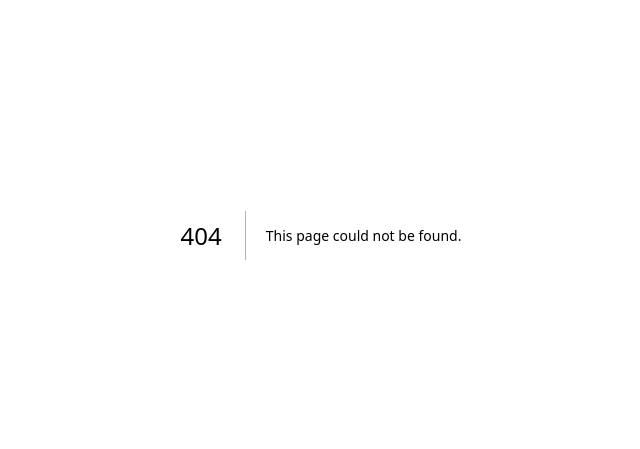
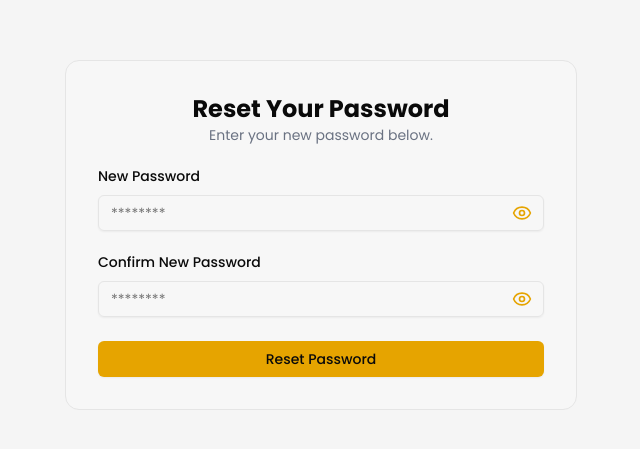
Before and after one commit to nurulla-hasan/triplem-website, a Next.js app: page /auth/reset-password in a window 1280 px wide. Before the commit this address had no page. Shown: the part 165-614 px from the top of the page, without its empty margins (319-959 px from the left). Built offline with nearby package versions, Linux system fonts and the light colour scheme.

Commit message:
auth page added

```diff
--- /dev/null
+++ b/src/app/auth/forgot-password/page.jsx
@@ -0,0 +1,15 @@
+"use client";
+import { ForgotPasswordForm } from '@/components/auth-components/ForgotPasswordForm';
+
+
+const ForgotPassPage = () => {
+    return (
+        <div className="bg-muted flex min-h-svh flex-col items-center justify-center p-6 md:p-10">
+            <div className="w-full max-w-sm md:max-w-lg">
+                <ForgotPasswordForm />
+            </div>
+        </div>
+    );
+};
+
+export default ForgotPassPage;
--- /dev/null
+++ b/src/app/auth/reset-password/page.jsx
@@ -0,0 +1,15 @@
+"use client";
+import { ResetPasswordForm } from '@/components/auth-components/ResetPasswordForm';
+
+
+const ResetPassPage = () => {
+    return (
+        <div className="bg-muted flex min-h-svh flex-col items-center justify-center p-6 md:p-10">
+            <div className="w-full max-w-sm md:max-w-lg">
+                <ResetPasswordForm/>
+            </div>
+        </div>
+    );
+};
+
+export default ResetPassPage;
--- /dev/null
+++ b/src/app/auth/verification/page.jsx
@@ -0,0 +1,15 @@
+"use client";
+import { VerificationForm } from '@/components/auth-components/VerificationForm';
+
+
+const VerificationPage = () => {
+    return (
+        <div className="bg-muted flex min-h-svh flex-col items-center justify-center p-6 md:p-10">
+            <div className="w-full max-w-sm md:max-w-lg">
+                <VerificationForm />
+            </div>
+        </div>
+    );
+};
+
+export default VerificationPage;
--- /dev/null
+++ b/src/components/auth-components/ForgotPasswordForm.jsx
@@ -0,0 +1,62 @@
+"use client";
+import { cn } from "@/lib/utils";
+import { Button } from "@/components/ui/button";
+import { Card, CardContent } from "@/components/ui/card";
+import { Input } from "@/components/ui/input";
+import { Label } from "@/components/ui/label";
+import { useForm } from "react-hook-form";
+import { zodResolver } from "@hookform/resolvers/zod";
+import * as z from "zod";
+
+const forgotPasswordSchema = z.object({
+  email: z.string().email({ message: "Invalid email address." }),
+});
+
+export function ForgotPasswordForm({ className, ...props }) {
+  const {
+    register,
+    handleSubmit,
+    formState: { errors },
+  } = useForm({
+    resolver: zodResolver(forgotPasswordSchema),
+  });
+
+  const onSubmit = (data) => {
+    console.log(data);
+    // Handle forgot password logic here
+  };
+
+  return (
+    <div className={cn("flex flex-col gap-6", className)} {...props}>
+      <Card className="overflow-hidden p-0">
+        <CardContent className="p-0">
+          <form onSubmit={handleSubmit(onSubmit)} className="p-6 md:p-8">
+            <div className="flex flex-col gap-6">
+              <div className="flex flex-col items-center text-center">
+                <h1 className="text-2xl font-bold">Forgot Your Password?</h1>
+                <p className="text-sm text-gray-500">Enter your email to reset your password.</p>
+              </div>
+
+              <div className="grid gap-3">
+                <Label htmlFor="email">Email</Label>
+                <Input
+                  id="email"
+                  type="email"
+                  placeholder="Enter your email"
+                  {...register("email")}
+                />
+                {errors.email && (
+                  <p className="text-red-500 text-sm">{errors.email.message}</p>
+                )}
+              </div>
+
+              <Button type="submit" className="w-full">
+                Send Reset Link
+              </Button>
+            </div>
+          </form>
+        </CardContent>
+      </Card>
+    </div>
+  )
+}
--- a/src/components/auth-components/LoginForm.jsx
+++ b/src/components/auth-components/LoginForm.jsx
@@ -59,7 +59,7 @@ export function LoginForm({ className, ...props }) {
                 <div className="flex items-center">
                   <Label htmlFor="password">Password</Label>
                   <Link
-                    href="#"
+                    href="/auth/forgot-password"
                     className="ml-auto text-sm underline-offset-2 hover:underline"
                   >
                     Forgot your password?
--- /dev/null
+++ b/src/components/auth-components/ResetPasswordForm.jsx
@@ -0,0 +1,106 @@
+"use client";
+import { cn } from "@/lib/utils";
+import { Button } from "@/components/ui/button";
+import { Card, CardContent } from "@/components/ui/card";
+import { Input } from "@/components/ui/input";
+import { Label } from "@/components/ui/label";
+import Link from "next/link";
+import { useState } from "react";
+import { useForm } from "react-hook-form";
+import { zodResolver } from "@hookform/resolvers/zod";
+import * as z from "zod";
+import { Eye, EyeOff } from "lucide-react";
+
+const resetPasswordSchema = z.object({
+  newPassword: z.string().min(6, { message: "New password must be at least 6 characters." }),
+  confirmNewPassword: z.string().min(6, { message: "Confirm new password must be at least 6 characters." }),
+}).refine((data) => data.newPassword === data.confirmNewPassword, {
+  message: "Passwords don't match.",
+  path: ["confirmNewPassword"],
+});
+
+export function ResetPasswordForm({ className, ...props }) {
+  const [showNewPassword, setShowNewPassword] = useState(false);
+  const [showConfirmNewPassword, setShowConfirmNewPassword] = useState(false);
+
+  const toggleNewPasswordVisibility = () => setShowNewPassword(!showNewPassword);
+  const toggleConfirmNewPasswordVisibility = () => setShowConfirmNewPassword(!showConfirmNewPassword);
+
+  const {
+    register,
+    handleSubmit,
+    formState: { errors },
+  } = useForm({
+    resolver: zodResolver(resetPasswordSchema),
+  });
+
+  const onSubmit = (data) => {
+    console.log(data);
+    // Handle password reset logic here
+  };
+
+  return (
+    <div className={cn("flex flex-col gap-6", className)} {...props}>
+      <Card className="overflow-hidden p-0">
+        <CardContent className="p-0">
+          <form onSubmit={handleSubmit(onSubmit)} className="p-6 md:p-8">
+            <div className="flex flex-col gap-6">
+              <div className="flex flex-col items-center text-center">
+                <h1 className="text-2xl font-bold">Reset Your Password</h1>
+                <p className="text-sm text-gray-500">Enter your new password below.</p>
+              </div>
+
+              <div className="grid gap-3">
+                <Label htmlFor="newPassword">New Password</Label>
+                <div className="relative">
+                  <Input
+                    id="newPassword"
+                    type={showNewPassword ? "text" : "password"}
+                    placeholder="********"
+                    {...register("newPassword")}
+                  />
+                  <button
+                    type="button"
+                    className="absolute inset-y-0 right-0 flex items-center px-3 text-primary cursor-pointer"
+                    onClick={toggleNewPasswordVisibility}
+                  >
+                    {showNewPassword ? <EyeOff size={20}/> : <Eye size={20}/>}
+                  </button>
+                </div>
+                {errors.newPassword && (
+                  <p className="text-red-500 text-sm">{errors.newPassword.message}</p>
+                )}
+              </div>
+
+              <div className="grid gap-3">
+                <Label htmlFor="confirmNewPassword">Confirm New Password</Label>
+                <div className="relative">
+                  <Input
+                    id="confirmNewPassword"
+                    type={showConfirmNewPassword ? "text" : "password"}
+                    placeholder="********"
+                    {...register("confirmNewPassword")}
+                  />
+                  <button
+                    type="button"
+                    className="absolute inset-y-0 right-0 flex items-center px-3 text-primary cursor-pointer"
+                    onClick={toggleConfirmNewPasswordVisibility}
+                  >
+                    {showConfirmNewPassword ? <EyeOff size={20}/> : <Eye size={20}/>}
+                  </button>
+                </div>
+                {errors.confirmNewPassword && (
+                  <p className="text-red-500 text-sm">{errors.confirmNewPassword.message}</p>
+                )}
+              </div>
+
+              <Button type="submit" className="w-full">
+                Reset Password
+              </Button>
+            </div>
+          </form>
+        </CardContent>
+      </Card>
+    </div>
+  )
+}
--- /dev/null
+++ b/src/components/auth-components/VerificationForm.jsx
@@ -0,0 +1,63 @@
+"use client";
+import { cn } from "@/lib/utils";
+import { Button } from "@/components/ui/button";
+import { Card, CardContent } from "@/components/ui/card";
+import { Input } from "@/components/ui/input";
+import { Label } from "@/components/ui/label";
+import { useForm } from "react-hook-form";
+import { zodResolver } from "@hookform/resolvers/zod";
+import * as z from "zod";
+
+const verificationSchema = z.object({
+  code: z.string().length(6, { message: "Verification code must be 6 digits." }).regex(/^[0-9]+$/, { message: "Verification code must contain only digits." }),
+});
+
+export function VerificationForm({ className, ...props }) {
+  const {
+    register,
+    handleSubmit,
+    formState: { errors },
+  } = useForm({
+    resolver: zodResolver(verificationSchema),
+  });
+
+  const onSubmit = (data) => {
+    console.log(data);
+    // Handle verification logic here
+  };
+
+  return (
+    <div className={cn("flex flex-col gap-6", className)} {...props}>
+      <Card className="overflow-hidden p-0">
+        <CardContent className="p-0">
+          <form onSubmit={handleSubmit(onSubmit)} className="p-6 md:p-8">
+            <div className="flex flex-col gap-6">
+              <div className="flex flex-col items-center text-center">
+                <h1 className="text-2xl font-bold">Verify Your Account</h1>
+                <p className="text-sm text-gray-500">Enter the 6-digit code sent to your email.</p>
+              </div>
+
+              <div className="grid gap-3">
+                <Label htmlFor="code">Verification Code</Label>
+                <Input
+                  id="code"
+                  type="text"
+                  placeholder="Enter 6-digit code"
+                  {...register("code")}
+                  maxLength={6}
+                />
+                {errors.code && (
+                  <p className="text-red-500 text-sm">{errors.code.message}</p>
+                )}
+              </div>
+
+              <Button type="submit" className="w-full">
+                Verify
+              </Button>
+            </div>
+          </form>
+        </CardContent>
+      </Card>
+    </div>
+  )
+}
```
